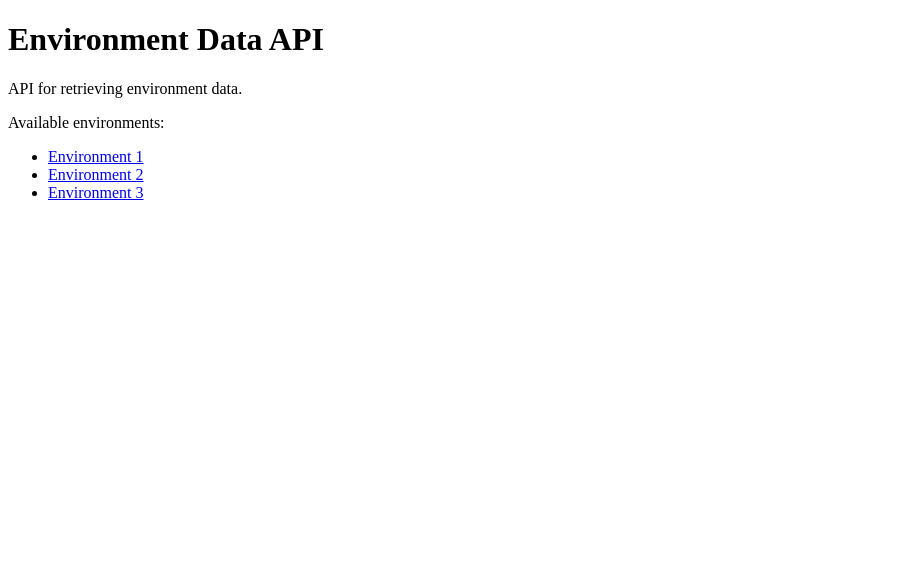
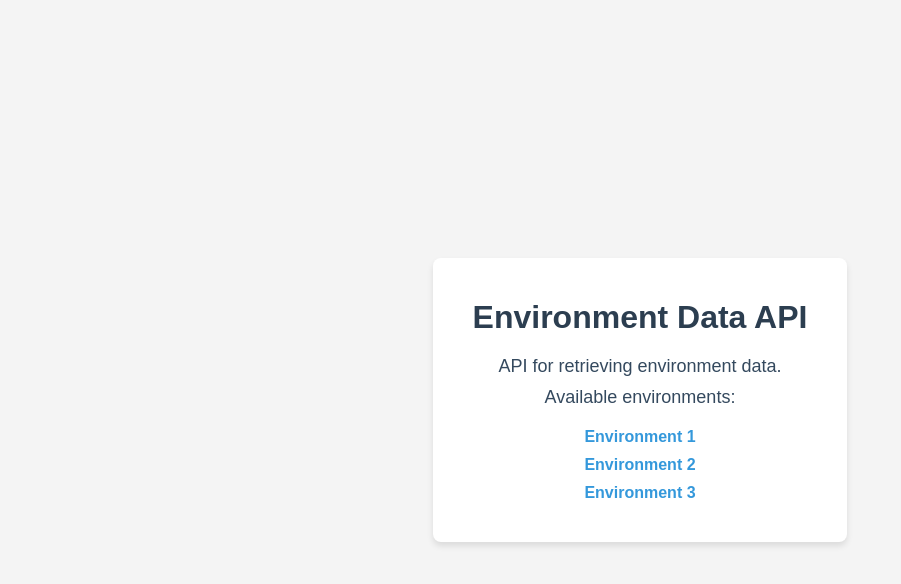
Before and after one commit to MarwanAl-Obaidi/Environment-Data-API, a website: page views/home/home.html in a window 1280 px wide. Shown: the whole page, without its empty margins (0-901 px from the left). Drawn offline with Linux system fonts and the light colour scheme.

Commit message:
Home CSS implemented

```diff
--- a/views/home/home.html
+++ b/views/home/home.html
@@ -4,8 +4,54 @@
     <meta charset="UTF-8">
     <meta name="viewport" content="width=device-width, initial-scale=1.0">
     <title>Environment Data API</title>
+    <style>
+        body {
+            font-family: Arial, sans-serif;
+            margin: 0;
+            padding: 0;
+            display: flex;
+            justify-content: center;
+            align-items: center;
+            height: 100vh;
+            background-color: #f4f4f4;
+        }
+        .container {
+            text-align: center;
+            background: #ffffff;
+            padding: 20px 40px;
+            border-radius: 8px;
+            box-shadow: 0 4px 6px rgba(0, 0, 0, 0.1);
+        }
+        h1 {
+            color: #2c3e50;
+            margin-bottom: 20px;
+        }
+        p {
+            color: #34495e;
+            font-size: 18px;
+            margin: 10px 0;
+        }
+        ul {
+            list-style-type: none;
+            padding: 0;
+            margin: 20px 0;
+        }
+        li {
+            margin: 10px 0;
+        }
+        a {
+            color: #3498db;
+            text-decoration: none;
+            font-weight: bold;
+            transition: color 0.3s ease;
+        }
+        a:hover {
+            color: #1d6fa5;
+        }
+    </style>
 </head>
 <body>
+    <div class="container">
         <h1>Environment Data API</h1>
         <p>API for retrieving environment data.</p>
         <p>Available environments:</p>
@@ -14,5 +60,6 @@
             <li><a href="/2">Environment 2</a></li>
             <li><a href="/3">Environment 3</a></li>
         </ul>
+    </div>
 </body>
 </html>
```
Lines whose indentation alone changed are shown as unchanged.
